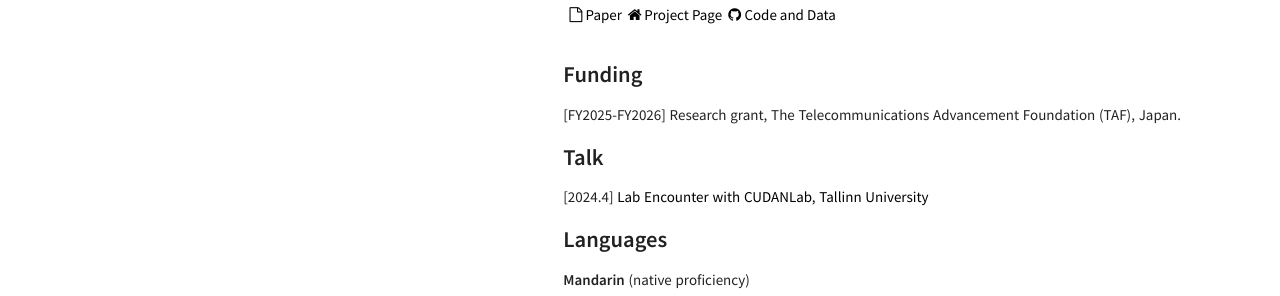
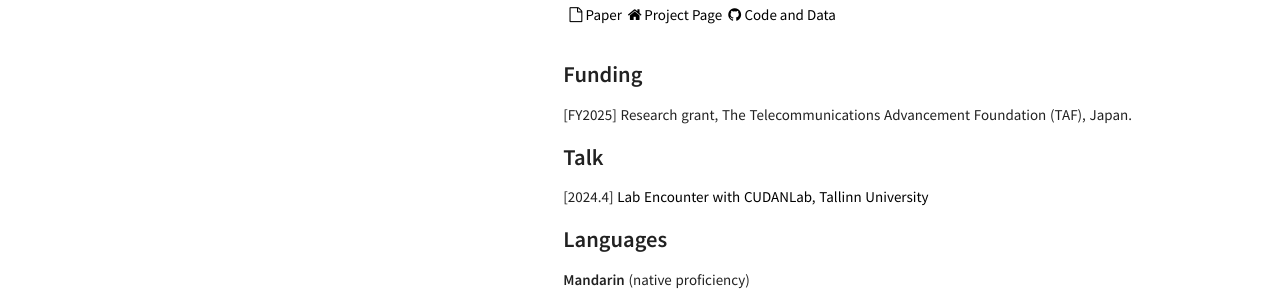
Before and after one commit to fylwen/fylwen.github.io, a Jekyll site: the page built from me.html, in a window 1280 px wide. Shown: the part 1275-1571 px from the top of the page. Built offline with Jekyll 4.4.1, drawn with Linux system fonts in a browser that asks for light colours; some web fonts are replaced.

Commit message:
funding mistake

```diff
--- a/me.html
+++ b/me.html
@@ -93,7 +93,7 @@ permalink: /
 
 
 <h3> Funding </h3>
-<p style="margin: 0"> [FY2025-FY2026] Research grant, The Telecommunications Advancement Foundation (TAF), Japan. </p>
+<p style="margin: 0"> [FY2025] Research grant, The Telecommunications Advancement Foundation (TAF), Japan. </p>
 
 <h3>Talk</h3>
 <p style="margin: 0">[2024.4] <a href="https://www.youtube.com/watch?v=Cm251vBy5sU">Lab Encounter with CUDANLab, Tallinn University</a></p>
```
